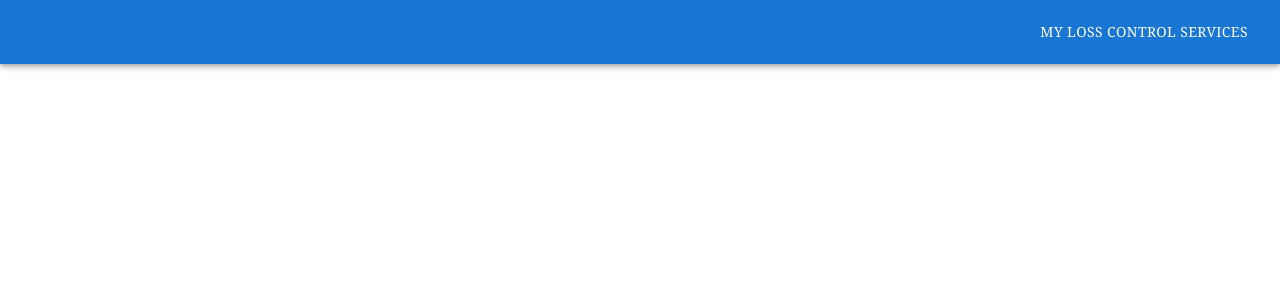
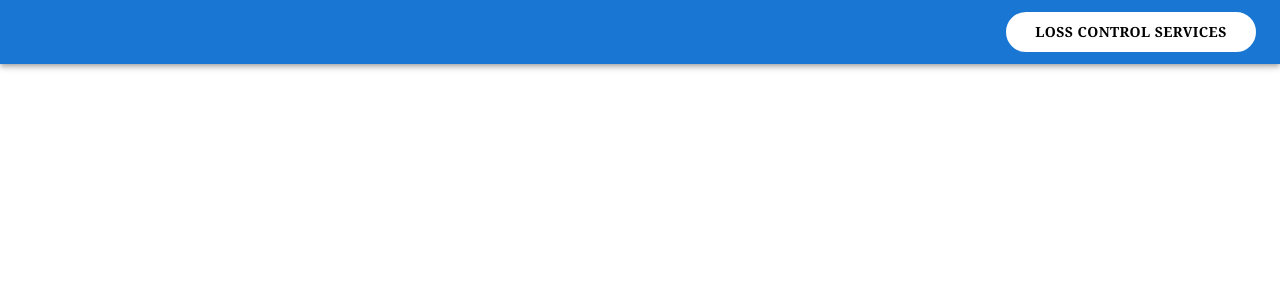
Before and after one commit to hoffay/NW-Marketplace, a React (Create React App) app in the folder commercial-marketplace/: page / in a window 1280 px wide. Shown: the top 300 px of the page. Built offline with nearby package versions, Linux system fonts and the light colour scheme.

Commit message:
Updated LCS button styling.

```diff
--- a/commercial-marketplace/src/Components/Header/LCSButton.js
+++ b/commercial-marketplace/src/Components/Header/LCSButton.js
@@ -1,13 +1,8 @@
 import React from "react";
 import styles from './styles.css';
 import { Button, withStyles } from '@mui/material'
-//import { withStyles } from '@mui/styles';
-// const styles = theme => ({
-//     blue: {
-//         default: "#4287f5",
-//         hover: "#1971ff"
-//     }
-// });
+import { fontStyle, style } from "@mui/system";
+
 
 function LCSRedirect(ButtonLCS1) {
     window.open("https://www.mylosscontrolservices.com/");
@@ -17,11 +12,19 @@ function LCSButton1() {
     return (
             <Button
                 sx={{
-                    color: 'white',
-                    fontFamily: 'Georgia, Times New Roman, Times, serif'
+                    color: 'black',
+                    fontFamily: 'Georgia, Times New Roman, Times, serif',
+                    border: '2px solid white',
+                    borderRadius: '50px',
+                    backgroundColor: "white",
+                    fontWeight: 'bold',
+                    width: '250px',
+
+                    '&:hover': {
+                        backgroundColor: '#d0d3d4',}
                 }}
                 onClick={LCSRedirect}>
-                My Loss Control Services
+                Loss Control Services
             </Button>
     );
 }
```
